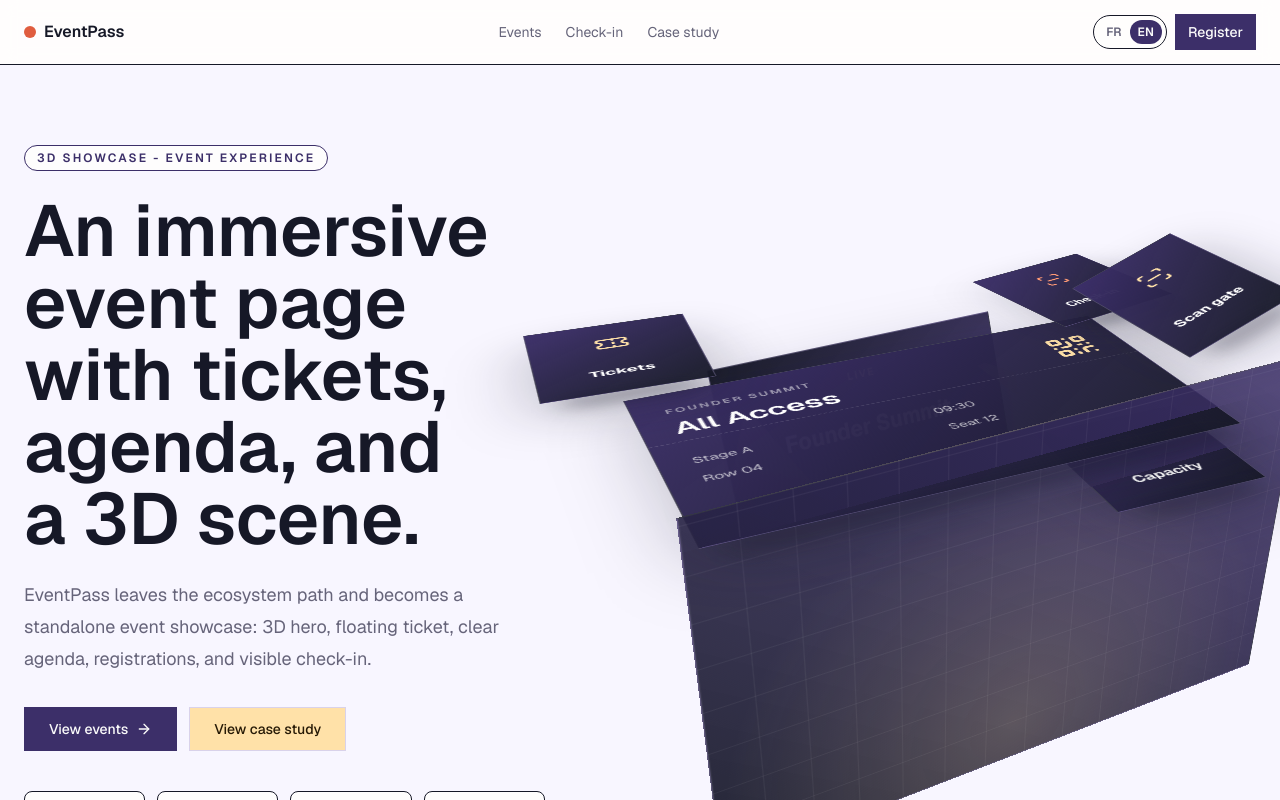
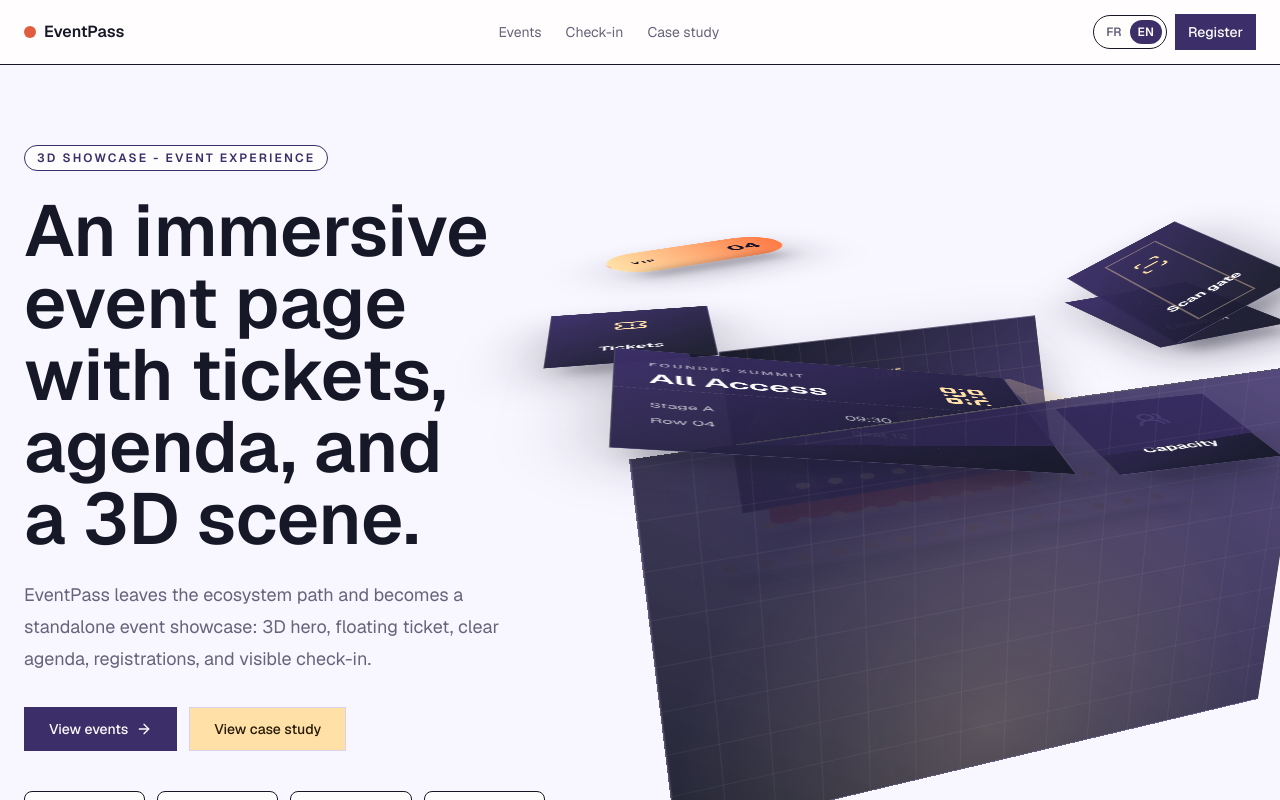
Before and after one commit to kurtisv/eventpass, a Next.js app in the folder apps/web/: page / in a window 1280 px wide. Shown: the top 800 px of the page. Built offline with nearby package versions, Linux system fonts and the light colour scheme; no server answers.

Commit message:
Rebuild EventPass as immersive 3D venue

```diff
--- a/apps/web/src/app/globals.css
+++ b/apps/web/src/app/globals.css
@@ -56,7 +56,7 @@ body {
   position: relative;
   height: 520px;
   transform-style: preserve-3d;
-  transform: rotateX(58deg) rotateZ(-28deg);
+  transform: rotateX(63deg) rotateZ(-20deg);
 }
 
 .eventpass-venue-floor {
@@ -76,19 +76,69 @@ body {
   transform-style: preserve-3d;
 }
 
+.eventpass-audience,
+.eventpass-runway,
+.eventpass-wristband {
+  position: absolute;
+  transform-style: preserve-3d;
+}
+
+.eventpass-audience {
+  height: 24px;
+  border-radius: 999px;
+  background:
+    radial-gradient(circle, rgba(255, 225, 168, 0.9) 0 6px, transparent 7px) 0 0 / 30px 24px,
+    rgba(255, 255, 255, 0.08);
+  box-shadow: 0 16px 28px rgba(22, 24, 39, 0.16);
+}
+
+.eventpass-audience-a {
+  left: 92px;
+  right: 140px;
+  bottom: 86px;
+  transform: translateZ(64px);
+}
+
+.eventpass-audience-b {
+  left: 136px;
+  right: 180px;
+  bottom: 134px;
+  transform: translateZ(72px);
+}
+
+.eventpass-audience-c {
+  left: 178px;
+  right: 230px;
+  bottom: 184px;
+  transform: translateZ(80px);
+}
+
 .eventpass-main-stage {
   position: absolute;
-  left: 178px;
-  top: 36px;
-  width: 330px;
-  min-height: 140px;
+  left: 170px;
+  top: 26px;
+  width: 360px;
+  min-height: 170px;
   display: grid;
   place-items: center;
   border: 1px solid rgba(255, 255, 255, 0.16);
-  background: linear-gradient(145deg, rgba(22, 24, 39, 0.98), rgba(60, 47, 105, 0.92));
+  background:
+    linear-gradient(90deg, rgba(255, 225, 168, 0.08) 1px, transparent 1px),
+    linear-gradient(0deg, rgba(255, 225, 168, 0.08) 1px, transparent 1px),
+    linear-gradient(145deg, rgba(22, 24, 39, 0.98), rgba(60, 47, 105, 0.92));
+  background-size: 28px 28px, 28px 28px, auto;
   color: white;
   box-shadow: 0 34px 70px rgba(22, 24, 39, 0.26);
   transform: translateZ(48px) rotateX(-68deg);
+}
+
+.eventpass-main-stage::after {
+  content: "";
+  position: absolute;
+  inset: auto 28px -18px 28px;
+  height: 18px;
+  background: #e05d3f;
+  box-shadow: 0 14px 28px rgba(224, 93, 63, 0.24);
 }
 
 .eventpass-main-stage span {
@@ -101,6 +151,16 @@ body {
 .eventpass-main-stage strong {
   margin-top: -24px;
   font-size: 1.55rem;
+}
+
+.eventpass-runway {
+  left: 296px;
+  top: 180px;
+  width: 96px;
+  height: 244px;
+  background: linear-gradient(180deg, rgba(255, 225, 168, 0.54), rgba(224, 93, 63, 0.18));
+  clip-path: polygon(35% 0, 65% 0, 100% 100%, 0 100%);
+  transform: translateZ(76px);
 }
 
 .eventpass-light {
@@ -126,7 +186,8 @@ body {
 
 .eventpass-ticket-card,
 .eventpass-badge,
-.eventpass-gate {
+.eventpass-gate,
+.eventpass-wristband {
   position: absolute;
   border: 1px solid rgba(255, 255, 255, 0.16);
   background: linear-gradient(145deg, rgba(60, 47, 105, 0.98), rgba(22, 24, 39, 0.96));
@@ -136,7 +197,8 @@ body {
 
 .eventpass-ticket-card::after,
 .eventpass-badge::after,
-.eventpass-gate::after {
+.eventpass-gate::after,
+.eventpass-wristband::after {
   content: "";
   position: absolute;
   inset: auto 18px -18px 18px;
@@ -146,12 +208,12 @@ body {
 }
 
 .eventpass-ticket-card {
-  left: 58px;
-  top: 198px;
-  width: min(480px, 82vw);
-  min-height: 260px;
+  left: 34px;
+  top: 252px;
+  width: 360px;
+  min-height: 220px;
   padding: 28px;
-  transform: translateZ(150px) rotateZ(4deg);
+  transform: translateZ(166px) rotateZ(8deg) rotateY(9deg);
 }
 
 .eventpass-ticket-card::before {
@@ -174,34 +236,66 @@ body {
 
 .eventpass-badge-1 {
   left: 0;
-  top: 74px;
-  transform: translateZ(180px) rotateZ(7deg);
+  top: 92px;
+  transform: translateZ(184px) rotateZ(7deg);
 }
 
 .eventpass-badge-2 {
-  right: 28px;
-  top: 88px;
-  transform: translateZ(160px) rotateZ(-8deg);
+  right: 20px;
+  top: 232px;
+  transform: translateZ(194px) rotateZ(-8deg);
 }
 
 .eventpass-badge-3 {
-  right: 112px;
-  bottom: 28px;
-  transform: translateZ(104px) rotateZ(5deg);
+  right: 84px;
+  bottom: 34px;
+  transform: translateZ(122px) rotateZ(5deg);
 }
 
 .eventpass-gate {
-  right: 8px;
-  bottom: 126px;
-  width: 126px;
-  min-height: 190px;
+  right: 12px;
+  bottom: 134px;
+  width: 132px;
+  min-height: 220px;
   display: grid;
   gap: 18px;
   place-items: center;
   padding: 18px;
   color: white;
   font-weight: 700;
-  transform: translateZ(198px) rotateY(-18deg);
+  transform: translateZ(218px) rotateY(-22deg);
+}
+
+.eventpass-gate::before {
+  content: "";
+  position: absolute;
+  inset: 18px 34px;
+  border: 2px solid rgba(255, 225, 168, 0.38);
+}
+
+.eventpass-wristband {
+  left: 66px;
+  top: 38px;
+  width: 182px;
+  min-height: 74px;
+  display: flex;
+  align-items: center;
+  justify-content: space-between;
+  border-radius: 999px;
+  color: #17132a;
+  background: linear-gradient(90deg, #ffe1a8, #ff7a45);
+  padding: 16px 22px;
+  transform: translateZ(230px) rotateZ(-13deg);
+}
+
+.eventpass-wristband span {
+  font-size: 0.72rem;
+  font-weight: 800;
+  letter-spacing: 0.18em;
+}
+
+.eventpass-wristband strong {
+  font-size: 1.6rem;
 }
 
 @media (max-width: 768px) {
@@ -211,7 +305,7 @@ body {
 
   .eventpass-stage {
     height: 420px;
-    transform: rotateX(58deg) rotateZ(-24deg) scale(0.72);
+    transform: rotateX(63deg) rotateZ(-18deg) scale(0.68);
     transform-origin: center;
   }
 }
--- a/apps/web/src/app/page.tsx
+++ b/apps/web/src/app/page.tsx
@@ -64,10 +64,14 @@ export default async function Home() {
             <div className="eventpass-scene" aria-label="3D event ticket scene">
               <div className="eventpass-stage">
                 <div className="eventpass-venue-floor" />
+                <div className="eventpass-audience eventpass-audience-a" />
+                <div className="eventpass-audience eventpass-audience-b" />
+                <div className="eventpass-audience eventpass-audience-c" />
                 <div className="eventpass-main-stage">
                   <span>LIVE</span>
                   <strong>Founder Summit</strong>
                 </div>
+                <div className="eventpass-runway" />
                 <div className="eventpass-light eventpass-light-left" />
                 <div className="eventpass-light eventpass-light-right" />
                 <div className="eventpass-ticket-card">
@@ -100,6 +104,10 @@ export default async function Home() {
                 <div className="eventpass-gate">
                   <ScanLine className="size-8 text-[#ffe1a8]" />
                   <span>Scan gate</span>
+                </div>
+                <div className="eventpass-wristband">
+                  <span>VIP</span>
+                  <strong>04</strong>
                 </div>
               </div>
             </div>
```
